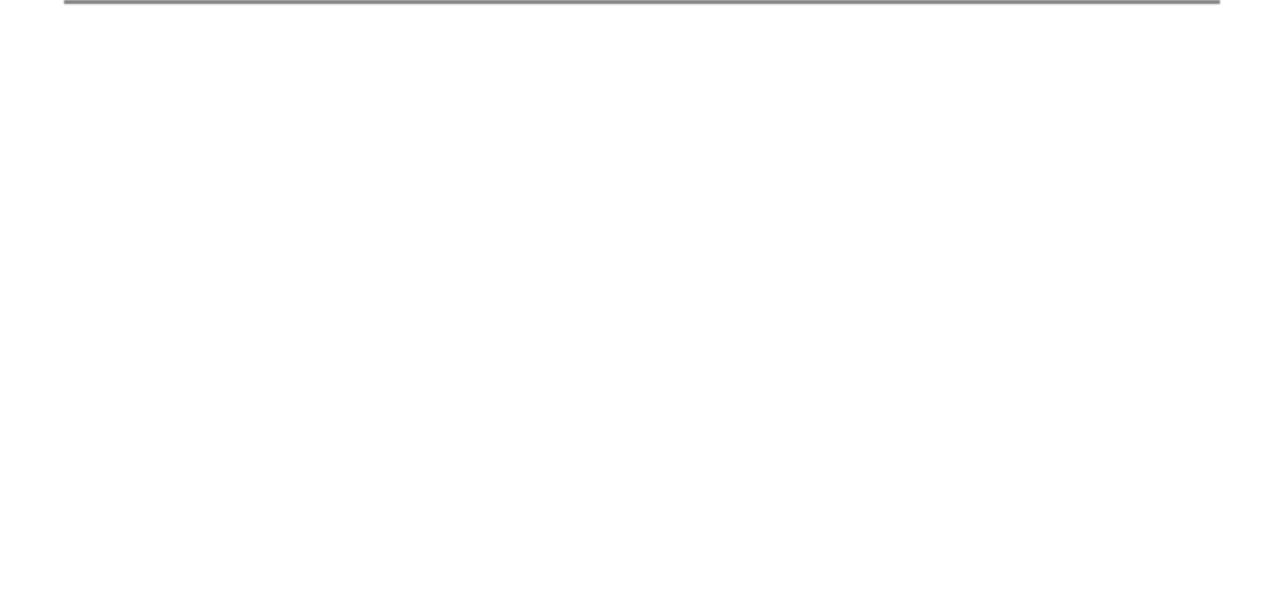
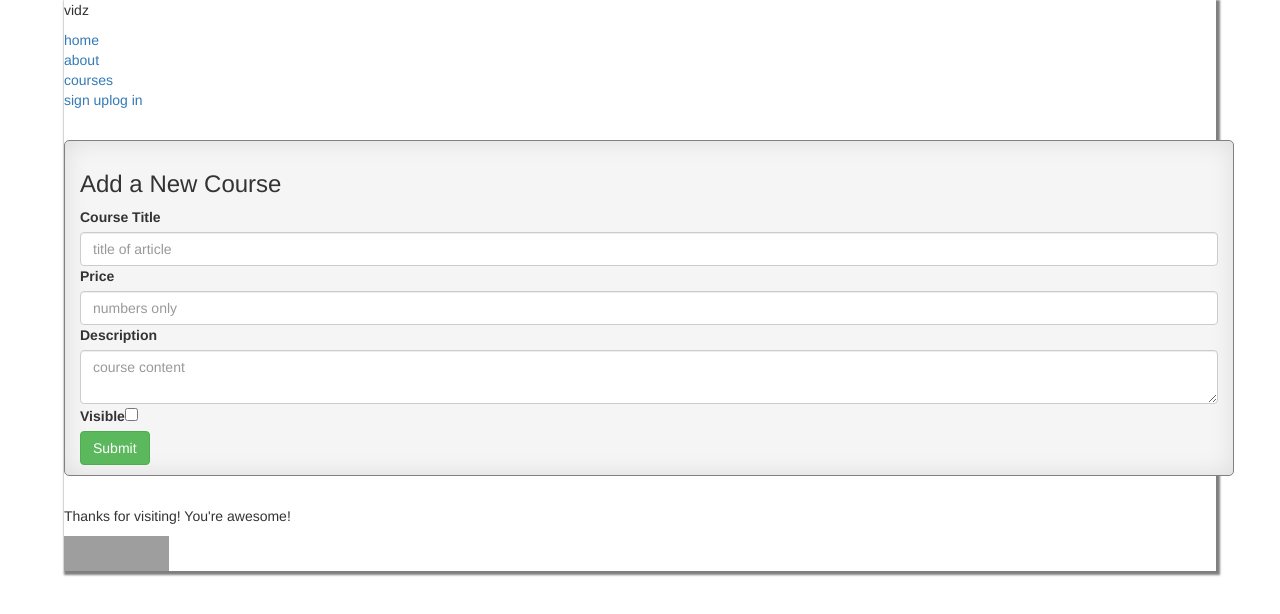
Before and after one commit to Strongdev0813/videosite, a React app in the folder client/: page /AddCourse in a window 1280 px wide. Shown: the top 614 px of the page. Built offline with nearby package versions, Linux system fonts and the light colour scheme; no server answers; grey boxes are pictures that could not be loaded; a web font is replaced by a local one.

Commit message:
created the AddCourse end route

```diff
--- /dev/null
+++ b/client/src/components/AddCourse/AddCourse.js
@@ -0,0 +1,32 @@
+import React from 'react';
+// import { } from './styles.css';
+
+const AddCourse = (props) => (
+  <div className="container">
+    <form onSubmit={(event) => props.handleSubmit(event)}>
+      <h3>Add a New Course</h3>
+
+      <label>Course Title</label>
+       <input type="text" className="form-control" placeholder="title of article"
+         onChange={(event) => props.onChange("title", event.target.value)}/>
+
+       <label>Price</label>
+        <input type="text" className="form-control" placeholder="numbers only"
+          onChange={(event) => props.onChange("price", event.target.value)}/>
+
+      <label>Description</label>
+       <textarea className="form-control" placeholder="course content"
+         onChange={(event) => props.onChange("description", event.target.value)}/>
+
+       <label>Visible</label>
+        <input type="checkbox" className="custom-control-input"
+          onChange={(event) => props.onChange("description", event.target.value)}/>
+
+         <br />
+    <button type="submit" className="btn btn-success">Submit</button>
+   </form>
+  </div>
+)
+
+
+export default AddCourse;
--- /dev/null
+++ b/client/src/components/AddCourse/styles.css
@@ -0,0 +1 @@
+/* AddCourse stylesheet */
--- a/client/src/components/EditCourse/EditCourse.js
+++ b/client/src/components/EditCourse/EditCourse.js
@@ -30,13 +30,13 @@ const EditCourse = (props) => (
 
       <div className="form-group">
         <label>Published</label>
-        <input type="checkbox" className="form-control" value={props.published}
+        <input type="checkbox" className="custom-control-input" value={props.published}
           onChange={(event) => props.updateField('published', event.target.value)}
         />
       </div>
 
       <button type="submit" className="btn btn-success">Save</button>
-      <Link className="btn btn-default" to="/CourseList">Back to Course</Link>
+      <Link className="btn btn-danger" to="/CourseList">Cancel</Link>
     </form>
   </div>
 )
--- a/client/src/components/TeacherDashboard/TeacherDashboard.js
+++ b/client/src/components/TeacherDashboard/TeacherDashboard.js
@@ -11,6 +11,7 @@ const TeacherDashboard = () => (
       <Link to="/">Home</Link>
       <Link to="/about">About</Link>
       <Link to="/CourseList">View All Courses</Link>
+      <Link to="/AddCourse">Create New Course</Link>
     </div>
   </div>
 
--- a/client/src/components/index.js
+++ b/client/src/components/index.js
@@ -11,3 +11,4 @@ export {default as SingleLessonView} from './SingleLessonView/SingleLessonView';
 export {default as CourseList} from './CourseList/CourseList';
 export {default as EditCourse} from './EditCourse/EditCourse';
 export {default as NavBar} from './NavBar/NavBar';
+export {default as AddCourse} from './AddCourse/AddCourse';
--- /dev/null
+++ b/client/src/containers/AddCourse/AddCourseContainer.js
@@ -0,0 +1,74 @@
+import React, {Component} from 'react';
+import {AddCourse} from '../../components';
+import $ from 'jquery';
+
+class AddCourseContainer extends Component {
+  state={
+    title: undefined,
+    price: undefined,
+    dateCreated: undefined,
+    description: undefined,
+    published: undefined,
+    valid: false
+  }
+
+    updateField(name, value){
+      const newState={};
+      newState[name]=value;
+      this.setState(newState);
+    }
+
+    onChange = this.onChange.bind(this);
+    onChange(name, value){
+      this.updateField(name, value);
+      this.validate();
+    }
+    validate(){
+      this.setState({
+        valid: (this.state.title !== undefined) &&
+               (this.state.price !== undefined) &&
+               (this.state.dateCreated !== undefined) &&
+               (this.state.description !== undefined) &&
+               (this.state.published !== undefined)
+      })
+    }
+
+  handleSubmit = this.handleSubmit.bind(this)
+  handleSubmit(event){
+        event.preventDefault()
+        alert('Course Added!')
+
+    const blurb={
+      title: this.state.title,
+      price: this.state.price,
+      dateCreated: this.state.dateCreated,
+      description: this.state.description,
+      published: this.state.published
+    }
+console.log(blurb);
+    $.ajax({
+      url:'/api/courses',
+      method: 'POST',
+      data: blurb
+    }).done((response) => {
+      console.log(response)
+
+    })
+ }
+
+
+  render (){
+    return (
+      <div>
+        <AddCourse
+           handleSubmit={this.handleSubmit}
+           onChange={this.onChange}
+           valid={this.state.valid}
+        />
+      </div>
+    )
+  }
+
+}
+
+export default AddCourseContainer;
--- a/client/src/containers/index.js
+++ b/client/src/containers/index.js
@@ -9,3 +9,4 @@ export {default as SingleLessonViewContainer} from './SingleLessonView/SingleLes
 export {default as CourseListContainer} from './CourseList/CourseListContainer';
 export {default as NavBarContainer} from './NavBar/NavBarContainer';
 export {default as EditCourseContainer} from './EditCourse/EditCourseContainer';
+export {default as AddCourseContainer} from './AddCourse/AddCourseContainer';
--- a/client/src/index.js
+++ b/client/src/index.js
@@ -12,6 +12,7 @@ import {HomeContainer,
 		    SingleCourseViewContainer,
 		    SingleLessonViewContainer,
 				EditCourseContainer,
+				AddCourseContainer,
 		    CourseListContainer} from './containers';
 require('bootstrap/dist/css/bootstrap.css'); // need to call here AND in public/index.html
 
@@ -31,6 +32,7 @@ ReactDOM.render(
       <Route path="/SingleLessonView/:lessonId" component={SingleLessonViewContainer} />
       <Route path="/CourseList" component={CourseListContainer} />
       <Route path="/EditCourse/:courseId" component={EditCourseContainer} />
+      <Route path="/AddCourse" component={AddCourseContainer} />
     </Route>
   </Router>,
   document.getElementById('root')
```
Also changed, not shown: 1 other file (tests, documents, lock files or other folders).
